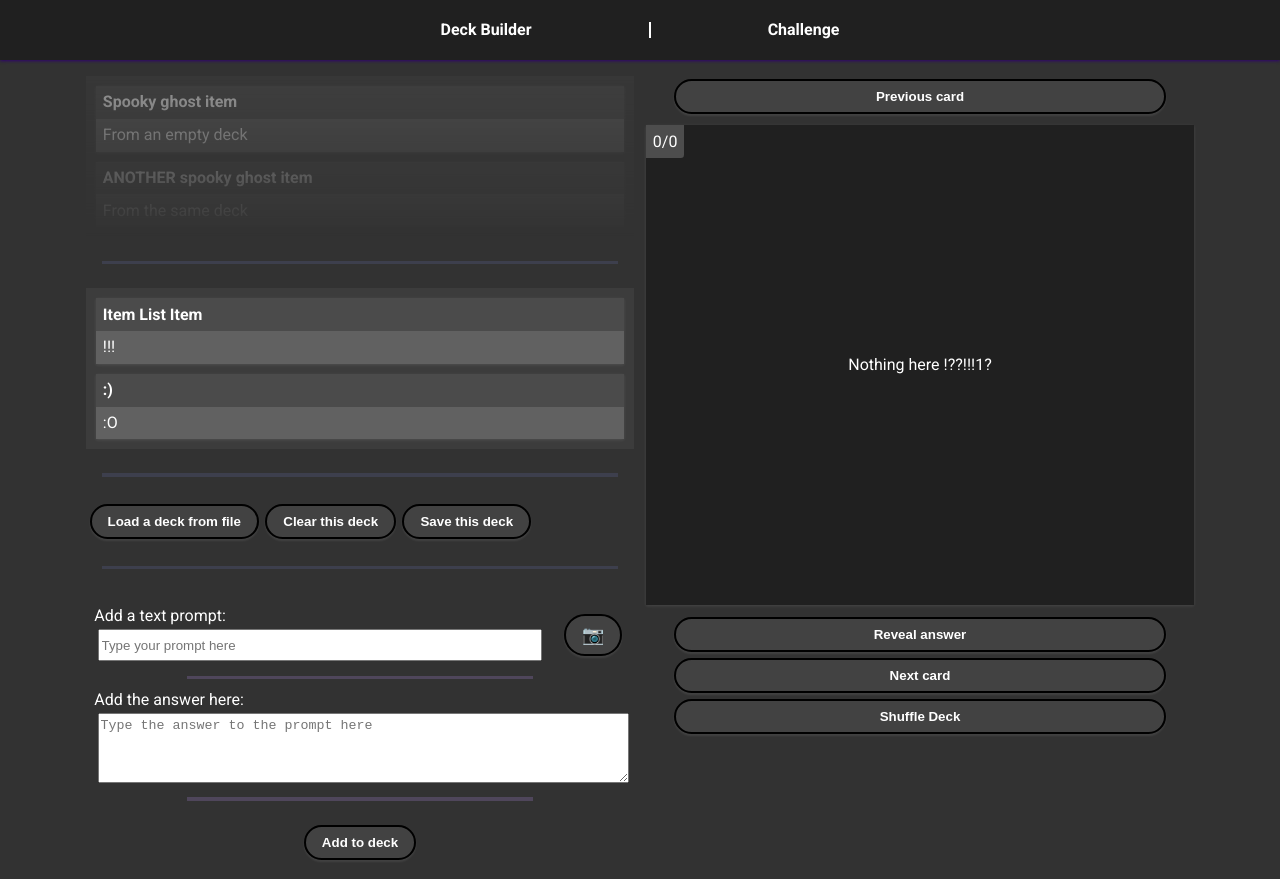
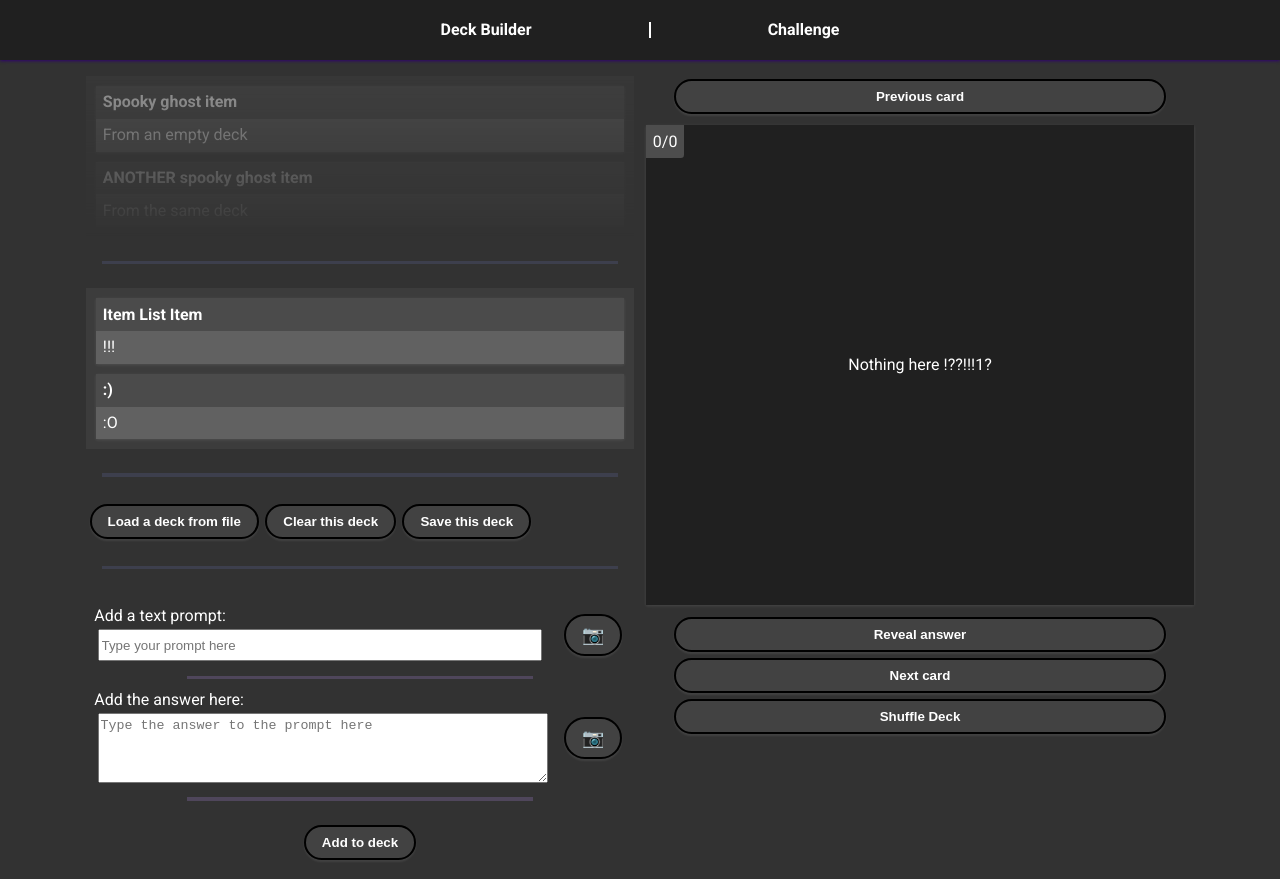
Before and after one commit to seanmizen/flash-app, a React (Create React App) app: page /apps/flash-app/swatch in a window 1280 px wide. Built offline with nearby package versions, Linux system fonts and the light colour scheme.

Commit message:
Started changes - added an image option to Answer

```diff
--- a/src/features/DeckEditor/DeckEditor.module.css
+++ b/src/features/DeckEditor/DeckEditor.module.css
@@ -137,6 +137,13 @@ form {
   flex-direction: column;
   justify-content: space-between;
 }
+.item-form-answer {
+  margin: 0.5rem 0.2rem;
+  display: flex;
+  flex: 1;
+  flex-direction: column;
+  justify-content: space-between;
+}
 .item-form-prompt div {
   flex: 1;
   display: flex;
@@ -151,11 +158,21 @@ form {
     margin-left: 1rem;
     flex: 0;
   }
+  .item-form-answer {
+    flex-direction: row;
+  }
+  .item-form-answer div + div {
+    margin-left: 1rem;
+    flex: 0;
+  }
 }
 .item-form-prompt-text {
   flex: 1;
 }
-.item-form-prompt-image button {
+.item-form-answer-text {
+  flex: 1;
+}
+.item-form-image button {
   margin: 0.2rem;
   justify-content: center;
   align-items: center;
@@ -167,6 +184,12 @@ form {
 
 .item-form-answer {
   margin: 0.5rem 0.2rem;
+}
+.item-form-answer div {
+  flex: 1;
+  display: flex;
+  flex-direction: column;
+  justify-content: center;
 }
 
 .prompt-text-input {
--- a/src/features/DeckEditor/components/AddItemForm.js
+++ b/src/features/DeckEditor/components/AddItemForm.js
@@ -12,6 +12,10 @@ function AddItemForm({ onAdd }) {
   const [image, setImage] = useState(""); //base64 encoded image
   const inputPromptRef = useRef();
   const inputPromptImageRef = useRef();
+  const [answerImageObject, setAnswerImageObject] = useState(""); //image file object (including name, dimensions, etc)
+  const [answerImage, setAnswerImage] = useState(""); //base64 encoded image
+  const inputAnswerRef = useRef();
+  const inputAnswerImageRef = useRef();
   const formRef = useRef();
   const submitRef = useRef();
 
@@ -31,13 +35,22 @@ function AddItemForm({ onAdd }) {
         setPrompt(imageObject.name);
       }
     }
+    if (answerImage) {
+      newItem = { ...newItem, answerImage: answerImage };
+      if (answer === "") {
+        setAnswer(answerImageObject.name);
+      }
+    }
     e.preventDefault();
     onAdd(newItem);
     setPrompt("");
     setAnswer("");
     setImageObject({});
+    setAnswerImageObject({});
     setImage("");
+    setAnswerImage("");
     inputPromptImageRef.current.value = "";
+    inputAnswerImageRef.current.value = "";
     inputPromptRef.current.focus();
   };
 
@@ -52,7 +65,7 @@ function AddItemForm({ onAdd }) {
   };
 
   //https://dev.to/guscarpim/upload-image-base64-react-4p7j
-  const photoUpload = (e) => {
+  const promptPhotoUpload = (e) => {
     e.preventDefault();
     const reader = new FileReader();
     const file = e.target.files[0];
@@ -60,6 +73,18 @@ function AddItemForm({ onAdd }) {
       reader.onloadend = () => {
         setImageObject(file);
         setImage(reader.result);
+      };
+      reader.readAsDataURL(file);
+    }
+  };
+  const answerPhotoUpload = (e) => {
+    e.preventDefault();
+    const reader = new FileReader();
+    const file = e.target.files[0];
+    if (reader !== undefined && file !== undefined) {
+      reader.onloadend = () => {
+        setAnswerImageObject(file);
+        setAnswerImage(reader.result);
       };
       reader.readAsDataURL(file);
     }
@@ -85,7 +110,7 @@ function AddItemForm({ onAdd }) {
               ref={inputPromptRef}
             />
           </div>
-          <div className={styles["item-form-prompt-image"]}>
+          <div className={styles["item-form-image"]}>
             <Button
               className={
                 styles["image-upload-button"] +
@@ -99,13 +124,13 @@ function AddItemForm({ onAdd }) {
             </Button>
             <input
               hidden
-              className={styles["prompt-image-input"]}
+              className={styles["image-input"]}
               type="file"
               id="img"
               name="img"
               accept="image/*"
               ref={inputPromptImageRef}
-              onChange={photoUpload}
+              onChange={promptPhotoUpload}
             />
           </div>
           {image ? (
@@ -119,6 +144,7 @@ function AddItemForm({ onAdd }) {
         <div className={styles["spacer"]} />
 
         <div className={styles["item-form-answer"]}>
+          <div className={styles["item-form-answer-text"]}>
             <div>Add the answer here:</div>
             <textarea
               className={styles["answer-text-input"]}
@@ -128,7 +154,32 @@ function AddItemForm({ onAdd }) {
               value={answer}
               onChange={(e) => setAnswer(e.target.value)}
               onKeyDown={(e) => keyDown(e)}
+              ref={inputAnswerRef}
             />
+          </div>
+          <div className={styles["item-form-image"]}>
+            <Button
+              className={
+                styles["image-upload-button"] +
+                (supportsEmoji()
+                  ? " " + styles["image-upload-button-emoji"]
+                  : "")
+              }
+              onClick={uploadImagePromptClick}
+            >
+              {supportsEmoji() ? "📷" : "Upload an image"}
+            </Button>
+            <input
+              hidden
+              className={styles["image-input"]}
+              type="file"
+              id="img"
+              name="img"
+              accept="image/*"
+              ref={inputAnswerImageRef}
+              onChange={answerPhotoUpload}
+            />
+          </div>
         </div>
         <div className={styles["spacer"]} />
       </div>
```
Lines whose indentation alone changed are shown as unchanged.
